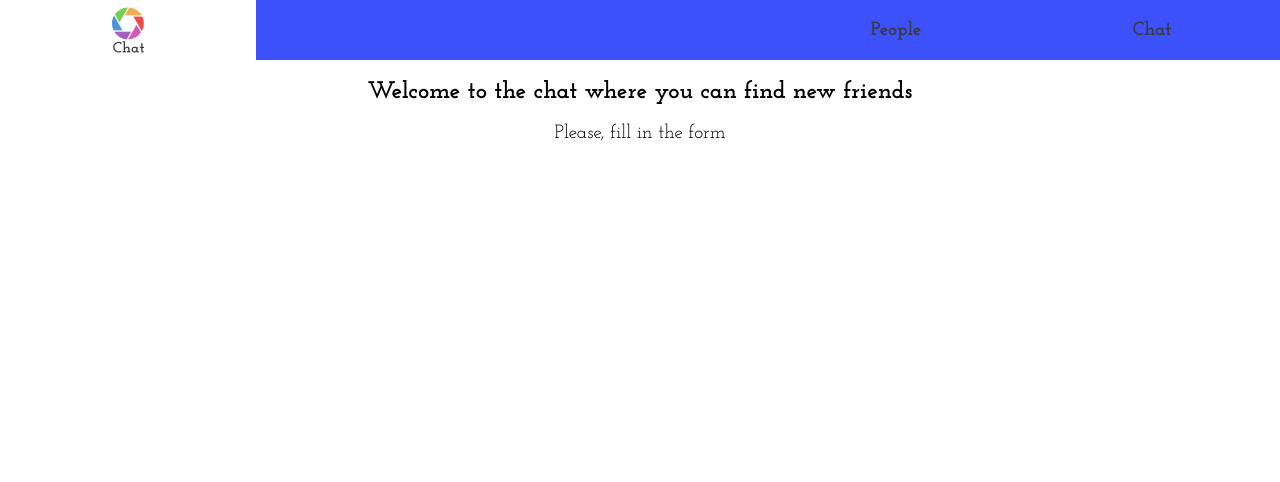
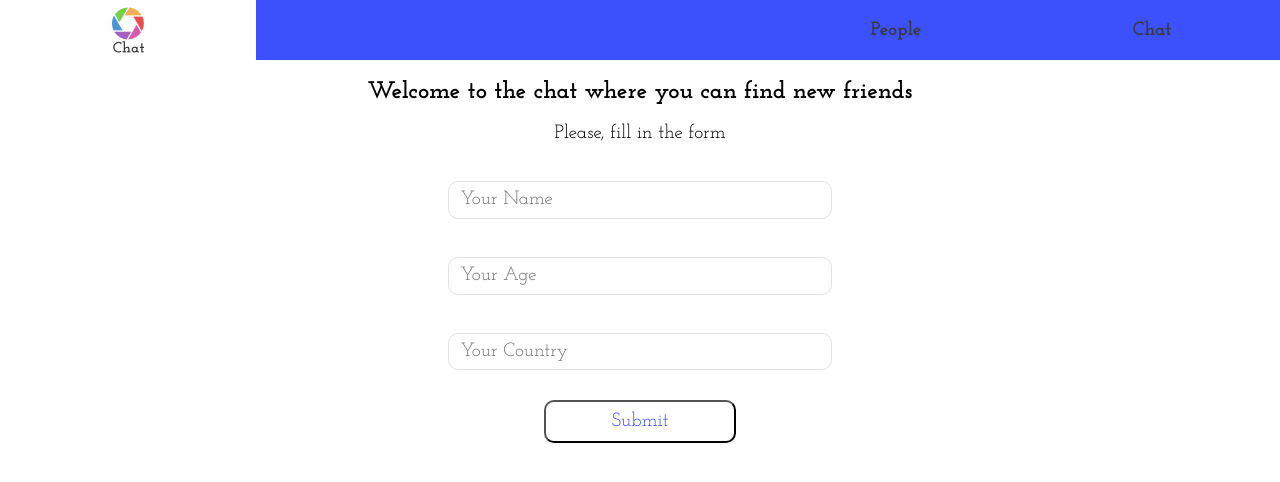
Before and after one commit to kyrylo93/chat, a React app: page / in a window 1280 px wide. Shown: the top 482 px of the page. Built offline with nearby package versions, Linux system fonts and the light colour scheme.

Commit message:
added Button and Input to the UI. Added UserForm and MainPage

```diff
--- a/src/components/Navigation/NavigationItems/NavigationItems.module.css
+++ b/src/components/Navigation/NavigationItems/NavigationItems.module.css
@@ -7,4 +7,5 @@
     padding: 0;
     list-style: none;
     box-sizing: border-box;
+    border-radius: 10px;
 }
--- /dev/null
+++ b/src/components/UI/Button/Button.js
@@ -0,0 +1,9 @@
+import React from "react";
+import classes from './Button.module.css';
+const Button = props => {
+	return (
+		<button className={classes.Button}>{props.btnText}</button>
+	)
+};
+
+export default Button;
--- /dev/null
+++ b/src/components/UI/Button/Button.module.css
@@ -0,0 +1,22 @@
+.Button {
+    width: 50%;
+    padding: 10px;
+    margin: 10px 0;
+    border-radius: 10px;
+    font-family: inherit;
+    font-size: 1.2em;
+    line-height: 1em;
+
+    box-sizing: border-box;
+
+    color: #3c50fb;
+    background-color: #fff;
+}
+
+
+.Button:focus,
+.Button:active,
+.Button:hover {
+    background-color: #3c50fb;
+    color: #fff;
+}
--- /dev/null
+++ b/src/components/UI/Input/Input.js
@@ -0,0 +1,17 @@
+import React from "react";
+
+const Input = props => {
+
+	switch (props.type) {
+		case 'userName' :
+			return <input type='text' placeholder='Your Name' />;
+		case 'userAge' :
+			return  <input type="number" placeholder='Your Age' />;
+		case 'useCountry' :
+			return <input placeholder='Your Country' type="text"/>;
+		default:
+			throw new Error('Should be an input type!');
+	}
+};
+
+export default Input;
--- /dev/null
+++ b/src/components/UserForm/UserForm.js
@@ -0,0 +1,17 @@
+import React from "react";
+import classes from './UserForm.module.css';
+import Input from "../UI/Input/Input";
+import Button from "../UI/Button/Button";
+
+const UserForm = () => {
+	return (
+		<form className={classes.UserForm}>
+			<Input type='userName' />
+			<Input type='userAge' />
+			<Input type='useCountry' />
+			<Button btnText='Submit' />
+		</form>
+	)
+};
+
+export default UserForm;
--- /dev/null
+++ b/src/components/UserForm/UserForm.module.css
@@ -0,0 +1,30 @@
+.UserForm {
+    width: 30%;
+    margin: 0 auto;
+    height: 250px;
+    box-sizing: border-box;
+}
+
+.UserForm input {
+    width: 100%;
+    height: 15%;
+    margin: 5% 0;
+    padding: 1% 3%;
+    box-sizing: border-box;
+
+    font-family: inherit;
+    font-size: 1.2em;
+    text-transform: capitalize;
+
+    border-radius: 10px;
+    border: 1px solid #e3e3e3;
+
+}
+
+
+.UserForm input:focus,
+.UserForm input:active,
+.UserForm input:hover {
+    border: 1px solid #3c50fb;
+    color: #000;
+}
--- a/src/containers/MainPage/MainPage.js
+++ b/src/containers/MainPage/MainPage.js
@@ -1,15 +1,13 @@
 import React from "react";
 import classes from './MainPage.module.css';
+import UserForm from "../../components/UserForm/UserForm";
 
 const MainPage = () => {
 	return (
 		<section className={classes.MainPage}>
 			<h2 className={classes.Title}>Welcome to the chat where you can find new friends</h2>
 			<p>Please, fill in the form</p>
-
-			<form>
-
-			</form>
+			<UserForm />
 		</section>
 	)
 };
```
Also changed, not shown: src/components/UI/Input/Input.module.css (added).
